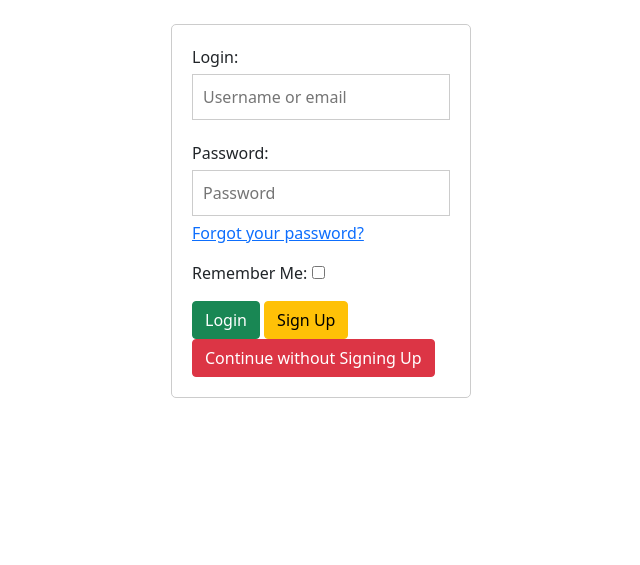
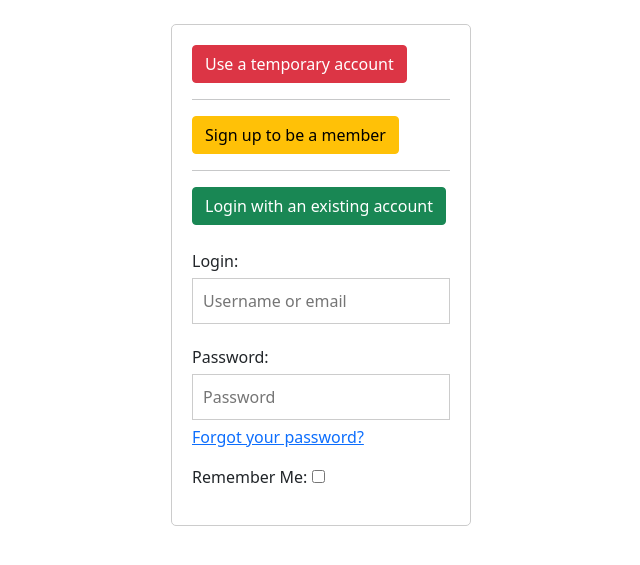
Before and after one commit to RadEZorack/augmego-azure, a Django app: page /accounts/login/ in a window 1280 px wide. Shown: the top 565 px of the page, without its empty margins (319-959 px from the left). Run offline with Django 4.2, Linux system fonts and the light colour scheme; some libraries are stand-ins or nearby versions.

Commit message:
changed styling of login page

```diff
--- a/templates/account/login.html
+++ b/templates/account/login.html
@@ -4,10 +4,13 @@
 </br>
 <form method="post">
     {% csrf_token %}
+    <a class="btn btn-danger" href="{% url 'nosignup' %}">Use a temporary account</a>
+    <hr>
+    <a class="btn btn-warning" href="{% url 'account_signup' %}">Sign up to be a member</a>
+    <hr>
+    <button class="btn btn-success" type="submit">Login with an existing account</button>
+    </br>
+    </br>
     {{ form.as_p }}
-    <button class="btn btn-success" type="submit">Login</button>
-    <a class="btn btn-warning" href="{% url 'account_signup' %}">Sign Up</a>
-    </br>
-    <a class="btn btn-danger" href="{% url 'nosignup' %}">Continue without Signing Up</a>
 </form>
 {% endblock %}
--- a/templates/account/logout.html
+++ b/templates/account/logout.html
@@ -6,7 +6,7 @@
     {% csrf_token %}
     {{ form.as_p }}
     <button class="btn btn-success" type="submit">Logout</button>
-    <a class="btn btn-warning" onclick="history.back()">Go Back?</a>
+    <a class="btn btn-warning" onclick="history.back()">Cancel</a>
 </form>
 
 {% endblock %}
```
